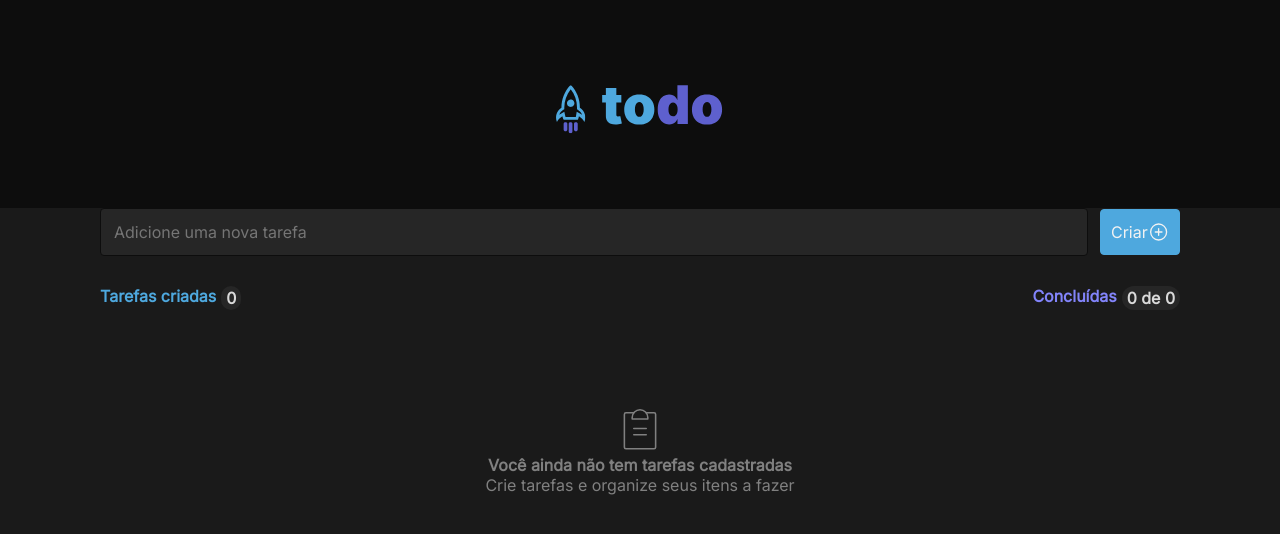
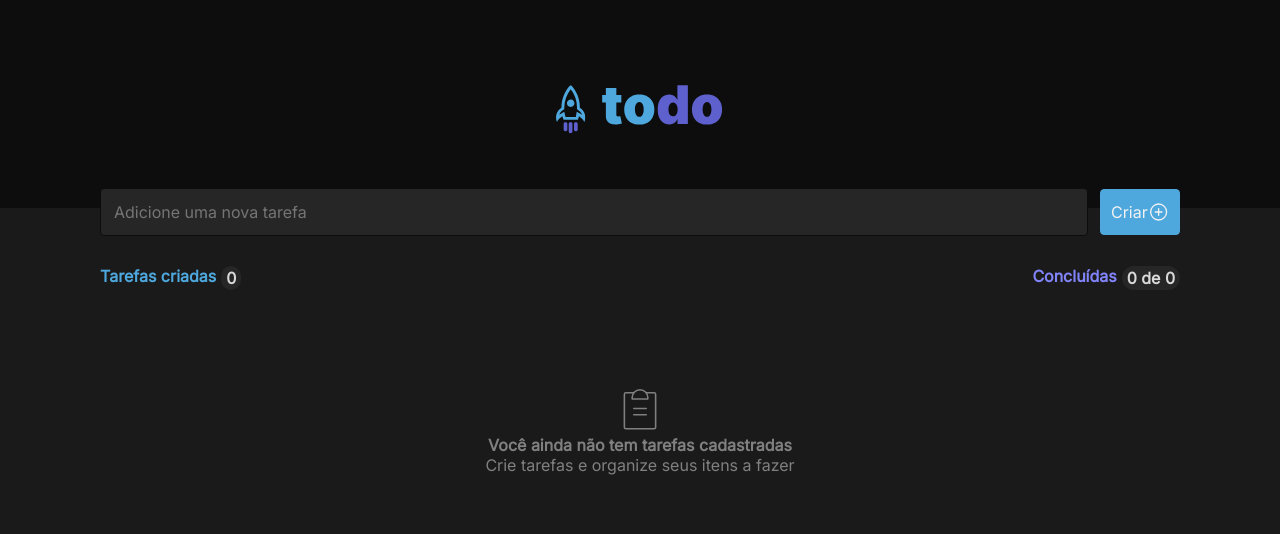
Before and after one commit to vanor-cardozo/01c-ignite-to-do, a React (Vite) app: page / in a window 1280 px wide. Shown: the top 534 px of the page. Built offline with nearby package versions, Linux system fonts and the light colour scheme.

Commit message:
refactor: Ajuste seguindo layout do figma

```diff
--- a/src/components/Input.module.css
+++ b/src/components/Input.module.css
@@ -20,6 +20,7 @@ form {
     display: flex;
     align-items: center;
     justify-content: space-between;
+    margin-top: -20px;
 }
 
 form label {
```
